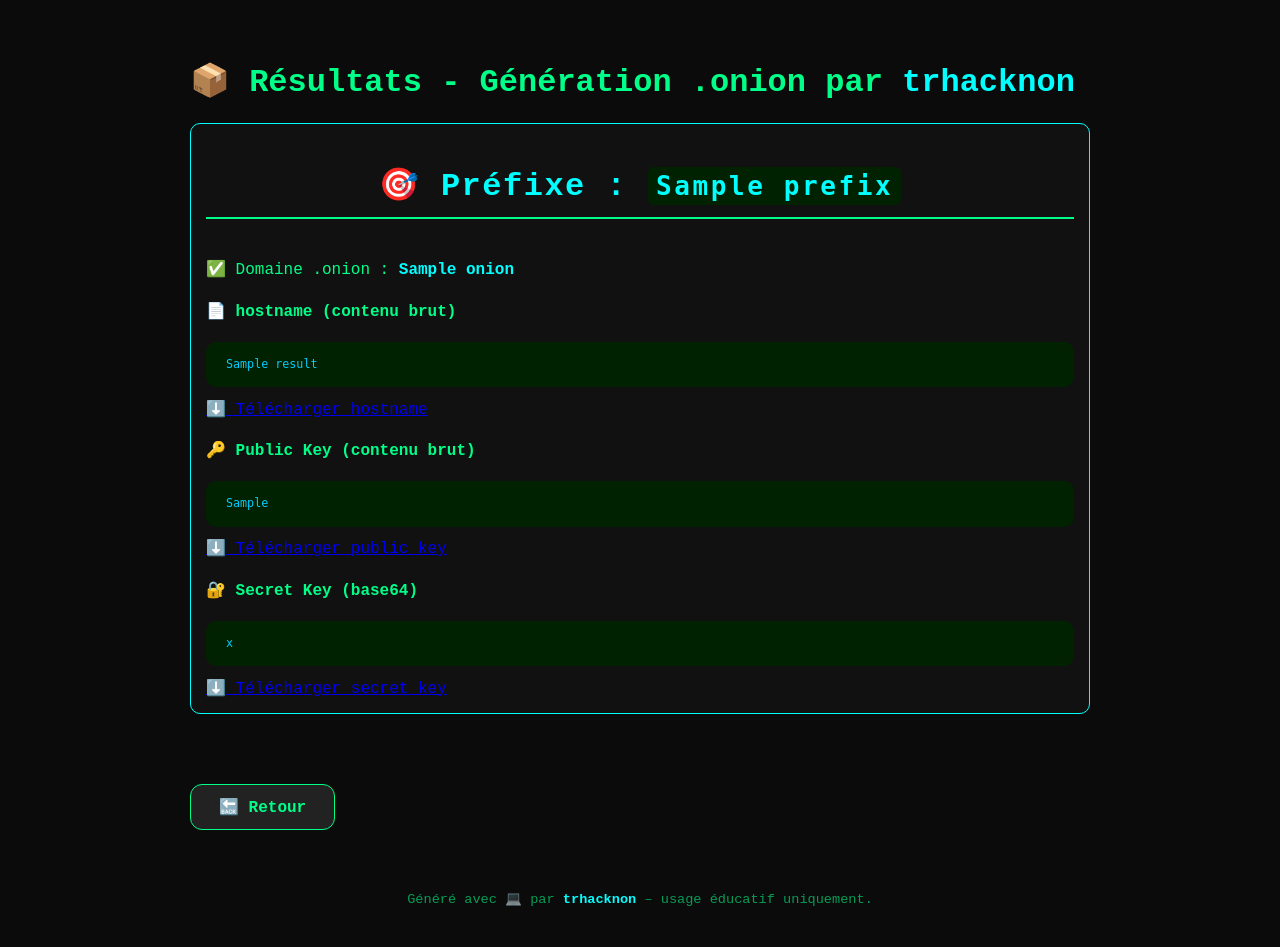
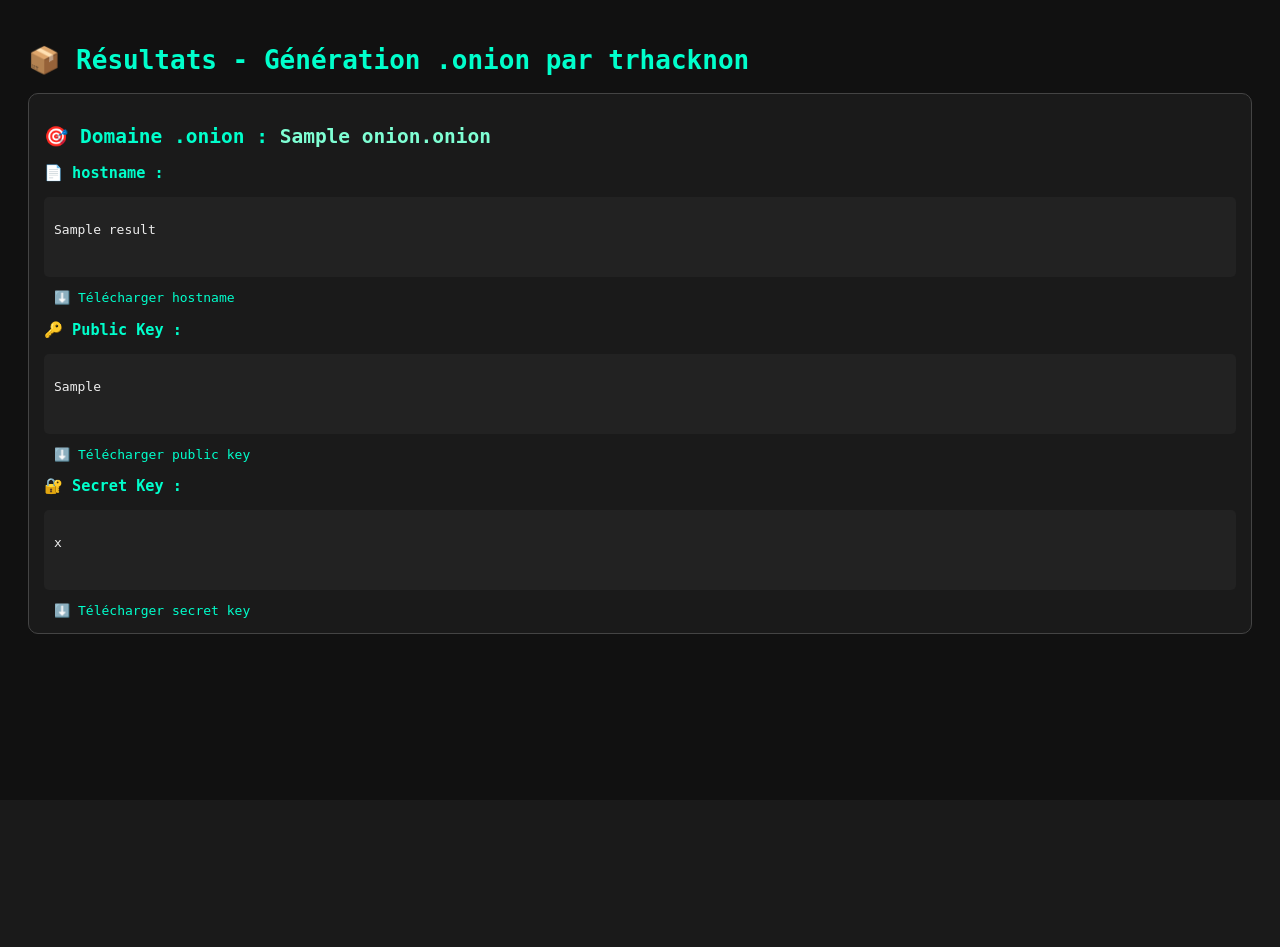
Before and after one commit to trh4ckn0n/onionme, a Flask app: template templates/result.html in a window 1280 px wide. After the commit the page ends 634 px from the top, so only its background shows below. Run offline with Flask 3, Linux system fonts and the light colour scheme; the template is opened without the code that fills it: most values are stand-ins (such as "Sample title", 1, 10 or a date in 2020).

Commit message:
Update result.html

```diff
--- a/templates/result.html
+++ b/templates/result.html
@@ -1,143 +1,90 @@
 <!DOCTYPE html>
 <html lang="fr">
 <head>
-    <meta charset="UTF-8" />
-    <title>Résultats .onion – trhacknon</title>
+    <meta charset="UTF-8">
+    <title>Résultats - Génération .onion par trhacknon</title>
     <style>
         body {
-            background: #0b0b0b;
-            color: #00ff88;
-            font-family: 'Courier New', monospace;
-            padding: 40px;
-            max-width: 900px;
-            margin: auto;
+            background-color: #111;
+            color: #eee;
+            font-family: monospace;
+            padding: 20px;
         }
-        h2 {
-            color: #0ff;
-            font-size: 2em;
-            margin-bottom: 40px;
-            border-bottom: 2px solid #00ff88;
-            padding-bottom: 12px;
-            text-align: center;
-            letter-spacing: 1.5px;
+        h1, h2, h3 {
+            color: #00ffcc;
         }
-        .onion-block {
-            background: #111;
-            border: 1px dashed #00ff88;
-            border-radius: 15px;
-            padding: 25px 30px;
-            margin-bottom: 35px;
-            box-shadow: 0 0 18px #00ff8855;
-            transition: transform 0.15s ease, box-shadow 0.15s ease;
-        }
-        .onion-block:hover {
-            transform: scale(1.02);
-            box-shadow: 0 0 28px #00ffccaa;
-        }
-        strong {
-            color: #0ff;
-        }
-        code {
-            background: #002200;
-            padding: 4px 8px;
-            border-radius: 6px;
-            font-size: 1em;
-            letter-spacing: 0.1em;
+        .onion-result {
+            border: 1px solid #444;
+            padding: 15px;
+            margin-bottom: 30px;
+            border-radius: 10px;
+            background-color: #1a1a1a;
         }
         pre {
-            background: #002200;
-            border-radius: 10px;
-            padding: 15px 20px;
-            font-size: 0.9em;
-            line-height: 1.3em;
-            max-height: 220px;
+            background-color: #222;
+            padding: 10px;
+            border-radius: 5px;
             overflow-x: auto;
-            white-space: pre-wrap;
-            word-break: break-all;
-            color: #00ccff;
-            user-select: text;
-            margin-top: 10px;
-            font-family: monospace;
+        }
+        a {
+            color: #00ffcc;
+            text-decoration: none;
+            margin-left: 10px;
         }
         .error {
-            color: #ff5555;
-            font-weight: 700;
-            font-size: 1.1em;
-            margin-top: 10px;
+            color: red;
         }
-        ul {
-            margin-top: 15px;
-            padding-left: 20px;
-            list-style: none;
-        }
-        ul li {
-            margin-bottom: 8px;
-        }
-        ul li a {
-            color: #00ccff;
-            font-weight: 700;
-            text-decoration: none;
-            transition: color 0.15s ease;
-        }
-        ul li a:hover {
-            color: #ffff66;
-        }
-        .back-link {
-            display: inline-block;
-            margin-top: 50px;
-            padding: 12px 28px;
-            background: #222;
-            border: 1px solid #00ff88;
-            border-radius: 12px;
-            color: #00ff88;
-            font-weight: 700;
-            text-decoration: none;
-            transition: background-color 0.25s ease, color 0.25s ease;
-            user-select: none;
-        }
-        .back-link:hover {
-            background: #00ff88;
-            color: #000;
-        }
-        .footer {
-            margin-top: 60px;
-            font-size: 0.85em;
-            color: #00ff8899;
-            text-align: center;
-            user-select: none;
+        .label {
+            color: #7fffd4;
         }
     </style>
 </head>
 <body>
-    <h1>📦 Résultats - Génération .onion par <span style="color:#0ff">trhacknon</span></h1>
+    <h1>📦 Résultats - Génération .onion par <strong>trhacknon</strong></h1>
 
-{% for prefix, result in results.items() %}
-  <div style="background:#111;padding:15px;border:1px solid #0ff;margin-bottom:20px;border-radius:10px;">
-    <h2>🎯 Préfixe : <code>{{ prefix }}</code></h2>
+    {% for result in results.values() %}
+        <div class="onion-result">
+            {% if result.error %}
+                <h2 class="error">❌ Erreur : {{ result.error }}</h2>
+            {% else %}
+                <h2>🎯 Domaine .onion : <span class="label">{{ result.onion }}.onion</span></h2>
 
-    {% if result.error %}
-      <p style="color:red;">❌ Erreur : {{ result.error }}</p>
-    {% else %}
-      <p>✅ Domaine .onion : <strong>{{ result.onion }}</strong></p>
+                <h3>📄 hostname :</h3>
+                <pre>
+{% if result.hostname_raw %}
+{{ result.hostname_raw }}
+{% else %}
+(base64)
+{{ result.hostname }}
+{% endif %}
+                </pre>
+                <a href="/download/{{ result.onion }}/hostname">⬇️ Télécharger hostname</a>
 
-      <h4>📄 hostname (contenu brut)</h4>
-      <pre>{{ result.hostname }}</pre>
-      <a href="/download/{{ result.folder }}/hostname">⬇️ Télécharger hostname</a>
+                <h3>🔑 Public Key :</h3>
+                <pre>
+{% if result.public_key_raw %}
+{{ result.public_key_raw }}
+{% elif result.public_key %}
+(base64)
+{{ result.public_key }}
+{% else %}
+Non disponible
+{% endif %}
+                </pre>
+                <a href="/download/{{ result.onion }}/hs_ed25519_public_key">⬇️ Télécharger public key</a>
 
-      <h4>🔑 Public Key (contenu brut)</h4>
-      <pre>{{ result.public_key }}</pre>
-      <a href="/download/{{ result.folder }}/hs_ed25519_public_key">⬇️ Télécharger public key</a>
-
-      <h4>🔐 Secret Key (base64)</h4>
-      <pre>{{ result.secret_key_b64 }}</pre>
-      <a href="/download/{{ result.folder }}/hs_ed25519_secret_key">⬇️ Télécharger secret key</a>
-    {% endif %}
-  </div>
-{% endfor %}
-    <a href="/" class="back-link">🔙 Retour</a>
-
-    <div class="footer">
-        Généré avec 💻 par <strong>trhacknon</strong> – usage éducatif uniquement.
-    </div>
+                <h3>🔐 Secret Key :</h3>
+                <pre>
+{% if result.secret_key_raw %}
+{{ result.secret_key_raw }}
+{% else %}
+(base64)
+{{ result.secret_key }}
+{% endif %}
+                </pre>
+                <a href="/download/{{ result.onion }}/hs_ed25519_secret_key">⬇️ Télécharger secret key</a>
+            {% endif %}
+        </div>
+    {% endfor %}
 </body>
 </html>
```
